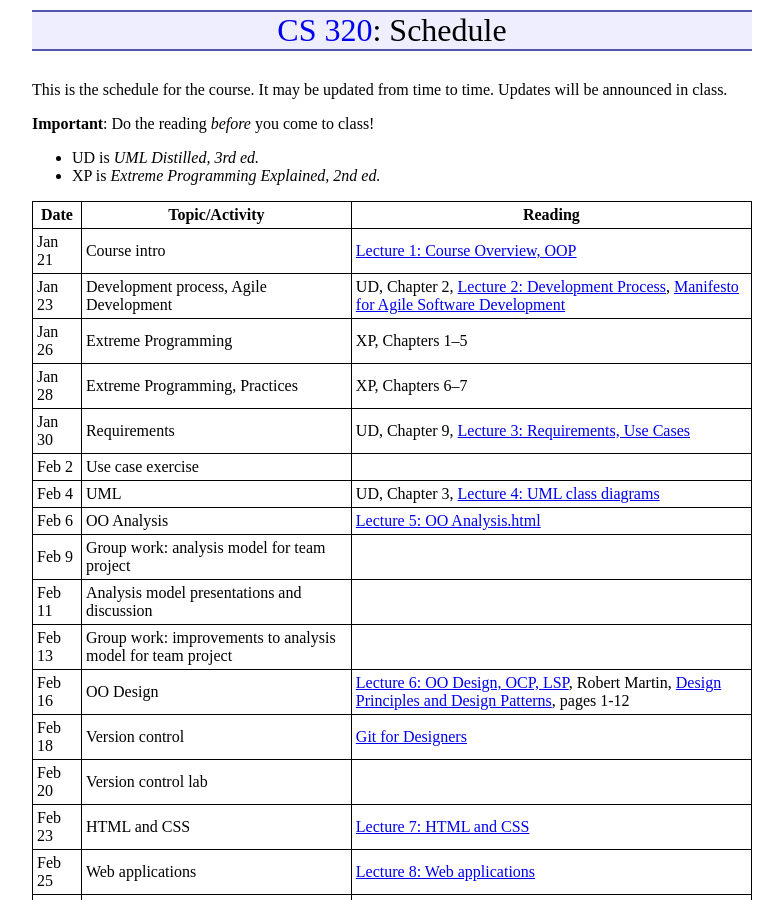
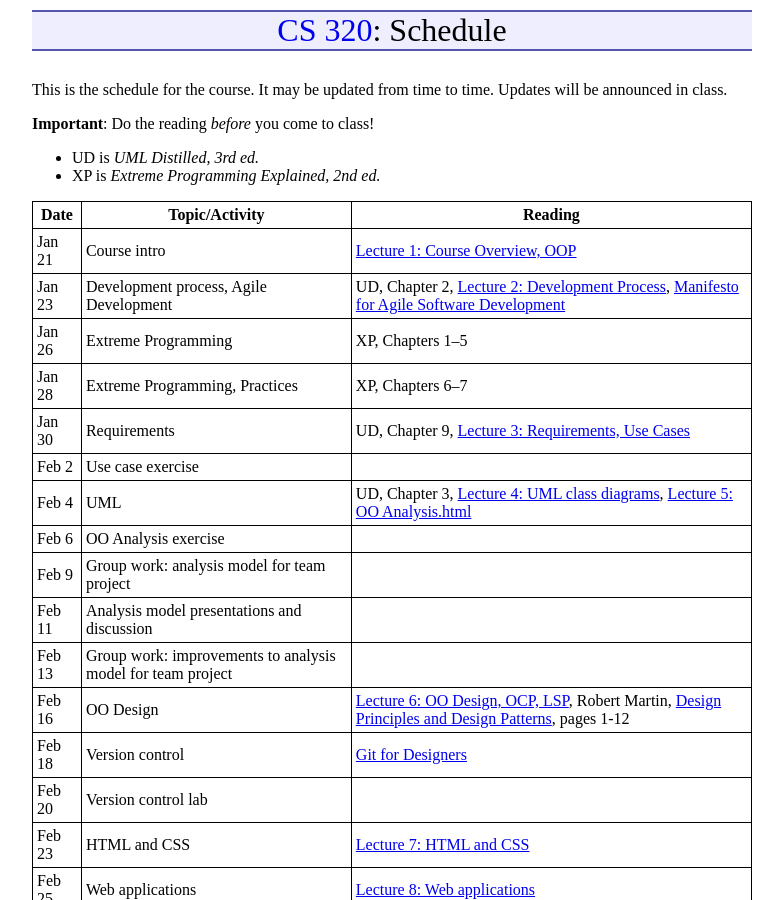
Before and after one commit to ycpcs/cs320-spring2016, a Jekyll site: the page built from schedule.md, in a window 1280 px wide and 900 px high. Shown: the whole window, without its empty margins (248-1031 px from the left). Built offline with Jekyll 4.4.1, drawn with Linux system fonts in a browser that asks for light colours; Markdown is read by kramdown in place of the engine named in the settings.

Commit message:
update schedule

```diff
--- a/schedule.md
+++ b/schedule.md
@@ -18,8 +18,8 @@ Jan 26 | Extreme Programming | XP, Chapters 1&ndash;5
 Jan 28 | Extreme Programming, Practices | XP, Chapters 6&ndash;7
 Jan 30 | Requirements | UD, Chapter 9, [Lecture 3: Requirements, Use Cases](lectures/lecture03.html)
 Feb 2 | Use case exercise |
-Feb 4 | UML | UD, Chapter 3, [Lecture 4: UML class diagrams](lectures/lecture04.html)
-Feb 6 | OO Analysis | [Lecture 5: OO Analysis.html](lectures/lecture05.html)
+Feb 4 | UML | UD, Chapter 3, [Lecture 4: UML class diagrams](lectures/lecture04.html), [Lecture 5: OO Analysis.html](lectures/lecture05.html)
+Feb 6 | OO Analysis exercise |
 Feb 9 | Group work: analysis model for team project
 Feb 11 | Analysis model presentations and discussion
 Feb 13 | Group work: improvements to analysis model for team project
```
Also changed, not shown: index.md (+1 -0 lines).
